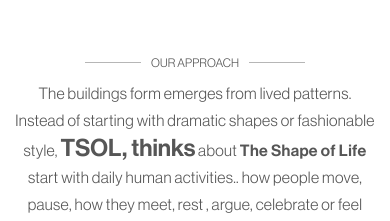
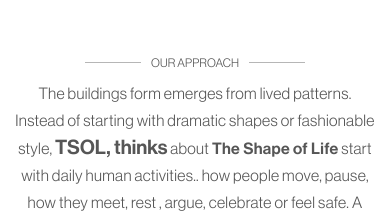
Before and after one commit to Fenar7/TSOL_Website, a Next.js app: page / in a window 390 px wide. Shown: the part 2220-2441 px from the top of the page. Built offline with nearby package versions, Linux system fonts and the light colour scheme.

Commit message:
sdfsdfsdfsdf

```diff
--- a/app/components/OurApproachSection/style.scss
+++ b/app/components/OurApproachSection/style.scss
@@ -59,7 +59,7 @@
 }
 
 .our-approach-copy-large {
-  font-size: 44px;
+  font-size: 28px;
   letter-spacing: 0;
   line-height: 30px;
 }
@@ -134,7 +134,7 @@
   }
 
   .our-approach-copy-large {
-    font-size: clamp(32px, 2.9vw, 44px);
+    font-size: clamp(22px, 2vw, 28px);
   }
 
   .our-approach-cards {
@@ -222,7 +222,7 @@
   }
 
   .our-approach-copy-large {
-    font-size: 24px;
+    font-size: 20px;
     line-height: 27px;
   }
 
--- /dev/null
+++ b/app/components/TheSoulSection/TheSoulSection.tsx
@@ -0,0 +1,11 @@
+import React from 'react'
+
+const TheSoulSection = () => {
+  return (
+    <div className="the-soul-conatiner-main flex items-center justify-center">
+
+    </div>
+  )
+}
+
+export default TheSoulSection
```
Also changed, not shown: app/components/TheSoulSection/style.scss (added).
